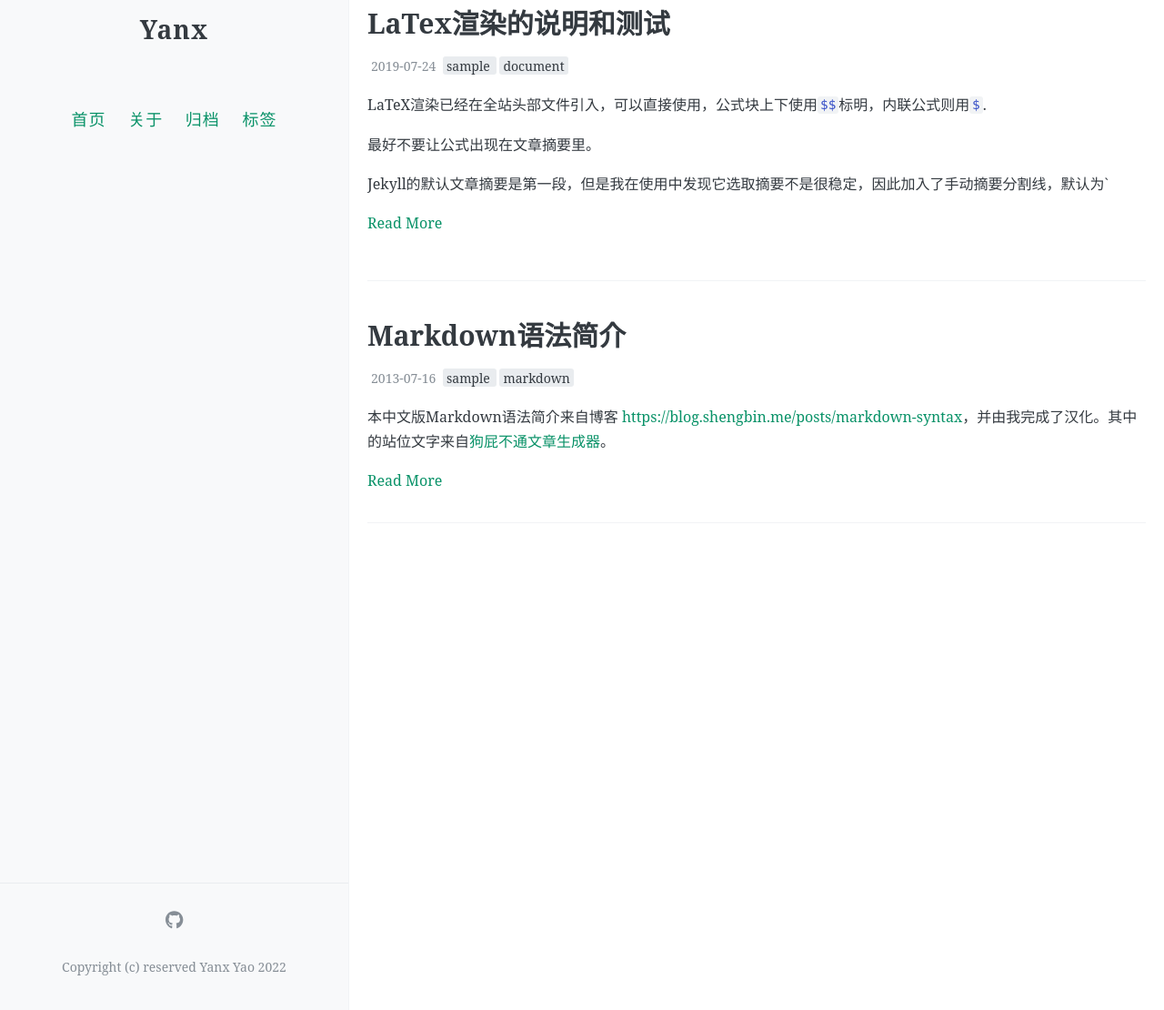
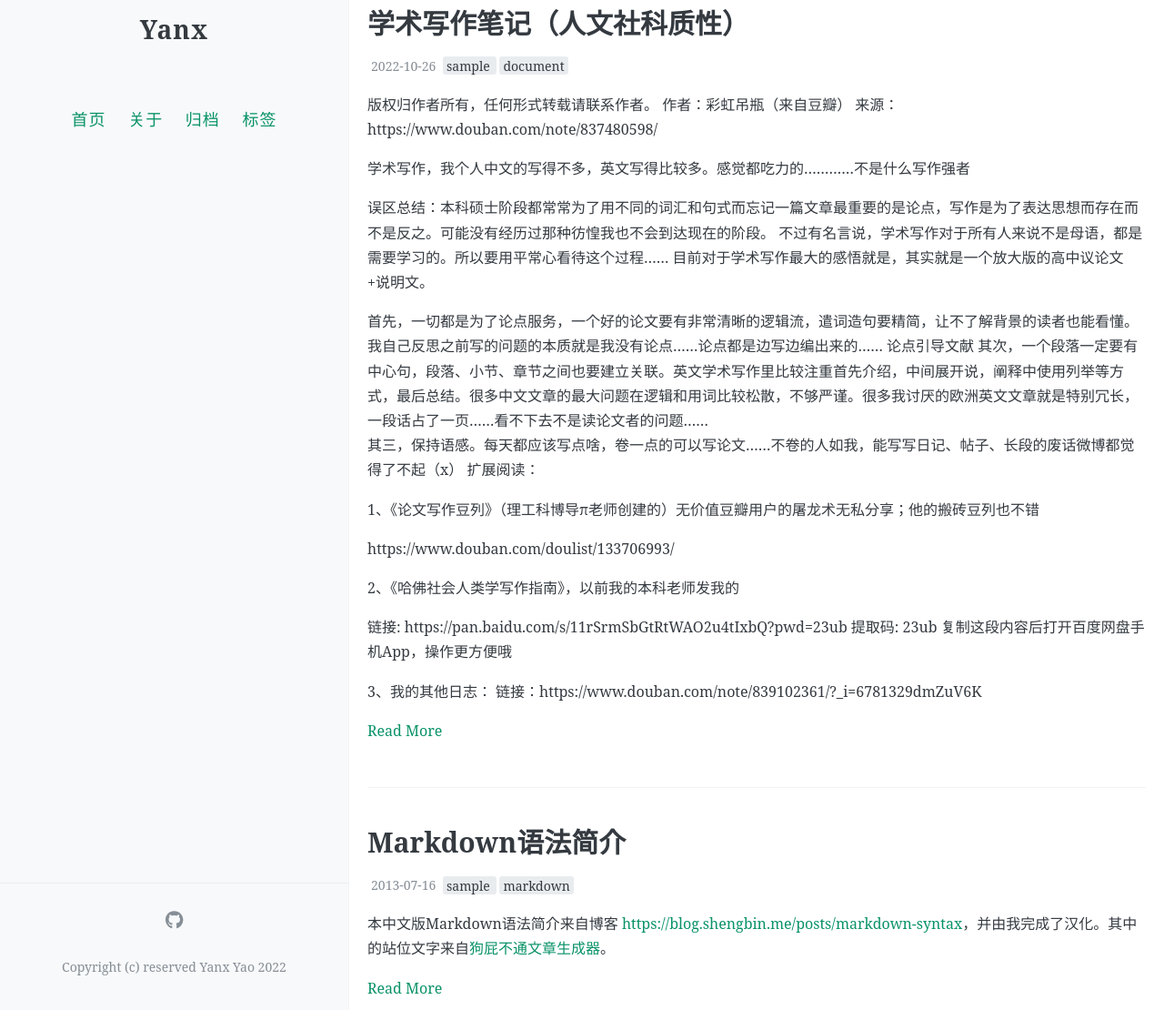
Before and after one commit to YanxYao/Yanx, a Jekyll site: the page built from index.html, in a window 1280 px wide and 1400 px high. Shown: the part 290-1400 px from the top of the window at 91% size. Built offline with Jekyll 4.4.1, drawn with Linux system fonts in a browser that asks for light colours; the list of posts is cut into pages by our own code; comment, search, counter and statistics services are not loaded.

Commit message:
Update 2019-07-24-math-test.md

```diff
--- a/_posts/2019-07-24-math-test.md
+++ b/_posts/2019-07-24-math-test.md
@@ -1,18 +1,36 @@
 ---
 layout: post
-title: LaTex渲染的说明和测试
-date: 2019-07-24
-Author: 来自中世界
+title: 学术写作笔记（人文社科质性）
+date: 2022-10-26
+Author: 彩虹吊瓶
 tags: [sample, document]
 comments: true
 ---
-LaTeX渲染已经在全站头部文件引入，可以直接使用，公式块上下使用`$$`标明，内联公式则用`$`.
+版权归作者所有，任何形式转载请联系作者。
+作者：彩虹吊瓶（来自豆瓣）
+来源：https://www.douban.com/note/837480598/
 
-最好不要让公式出现在文章摘要里。
+学术写作，我个人中文的写得不多，英文写得比较多。感觉都吃力的…………不是什么写作强者
 
-Jekyll的默认文章摘要是第一段，但是我在使用中发现它选取摘要不是很稳定，因此加入了手动摘要分割线，默认为`<!-- more -->`，并且加入了首页摘要的字符数限制。
+误区总结：本科硕士阶段都常常为了用不同的词汇和句式而忘记一篇文章最重要的是论点，写作是为了表达思想而存在而不是反之。可能没有经历过那种彷惶我也不会到达现在的阶段。
+不过有名言说，学术写作对于所有人来说不是母语，都是需要学习的。所以要用平常心看待这个过程……  目前对于学术写作最大的感悟就是，其实就是一个放大版的高中议论文+说明文。
 
-因此有特殊符号、内容的文章，建议将这些内容折叠在摘要以下。例如本文
+首先，一切都是为了论点服务，一个好的论文要有非常清晰的逻辑流，遣词造句要精简，让不了解背景的读者也能看懂。我自己反思之前写的问题的本质就是我没有论点……论点都是边写边编出来的……  论点引导文献
+其次，一个段落一定要有中心句，段落、小节、章节之间也要建立关联。英文学术写作里比较注重首先介绍，中间展开说，阐释中使用列举等方式，最后总结。很多中文文章的最大问题在逻辑和用词比较松散，不够严谨。很多我讨厌的欧洲英文文章就是特别冗长，一段话占了一页……看不下去不是读论文者的问题……
+其三，保持语感。每天都应该写点啥，卷一点的可以写论文……不卷的人如我，能写写日记、帖子、长段的废话微博都觉得了不起（x）
+扩展阅读：
+
+1、《论文写作豆列》（理工科博导π老师创建的）无价值豆瓣用户的屠龙术无私分享；他的搬砖豆列也不错
+
+ https://www.douban.com/doulist/133706993/
+
+2、《哈佛社会人类学写作指南》，以前我的本科老师发我的
+
+链接: https://pan.baidu.com/s/11rSrmSbGtRtWAO2u4tIxbQ?pwd=23ub 提取码: 23ub 复制这段内容后打开百度网盘手机App，操作更方便哦
+
+3、我的其他日志：
+链接：https://www.douban.com/note/839102361/?_i=6781329dmZuV6K
+
 
 <!-- more -->
 
```
